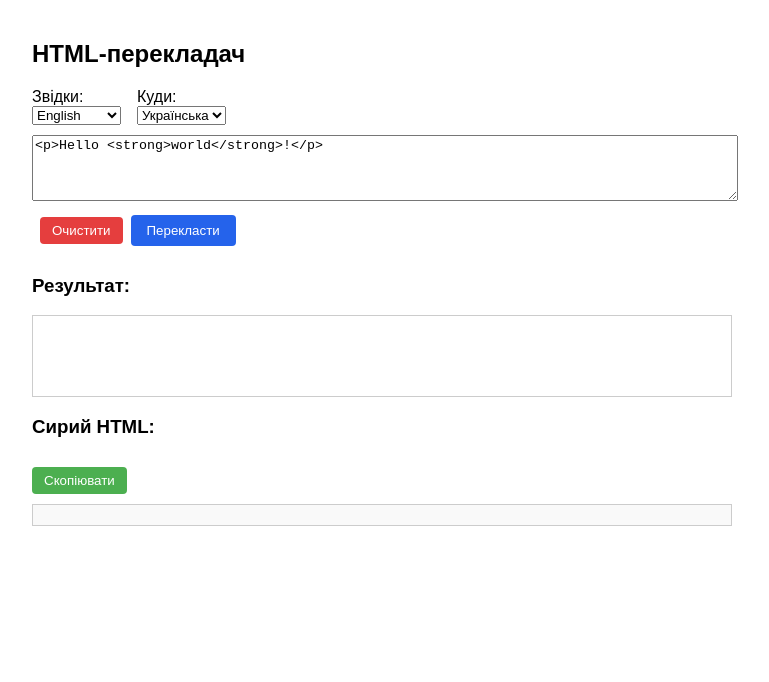
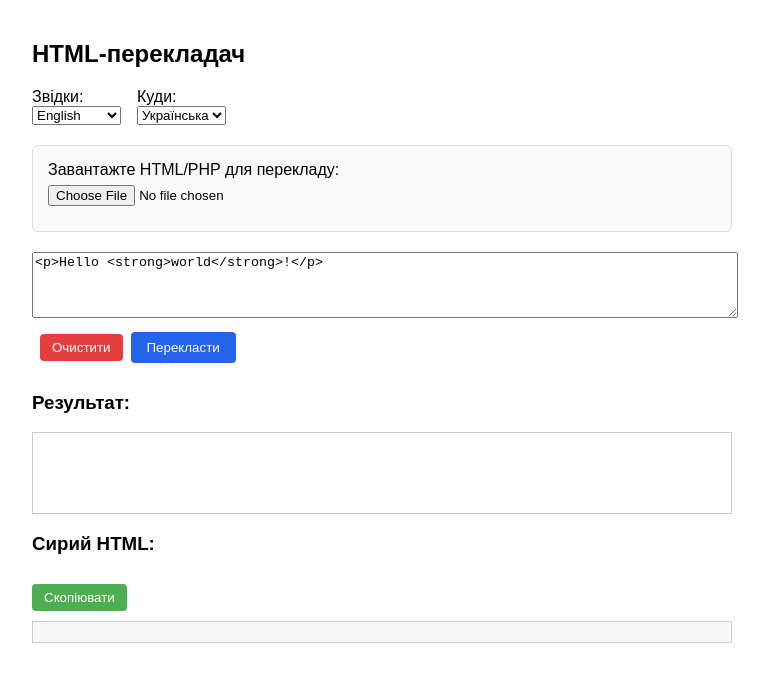
Before and after one commit to Igor9779/html-translator, a React (Create React App) app: page / in a window 1280 px wide. Shown: the top 682 px of the page, without its empty margins (258-1027 px from the left). Built offline with nearby package versions, Linux system fonts and the light colour scheme.

Commit message:
adding file downoload logic

```diff
--- a/src/App.js
+++ b/src/App.js
@@ -1,6 +1,7 @@
 import React, { useState, useEffect } from "react";
 import axios from "axios";
 import LanguageSelector from "./LanguageSelector";
+import FileTranslator from "./FileTranslator";
 
 async function translateTextGoogle(text, source = "en", target = "uk") {
   if (!text.trim()) return text;
@@ -93,6 +94,7 @@ export default function App() {
           onTargetChange={setTargetLang}
           languages={languages}
         />
+        <FileTranslator sourceLang={sourceLang} targetLang={targetLang} />
         <textarea
           rows={4}
           style={{ width: "100%", fontFamily: "monospace" }}
--- /dev/null
+++ b/src/FileTranslator.css
@@ -0,0 +1,26 @@
+.file-translator {
+  margin: 20px auto;
+  padding: 15px;
+  max-width: 700px;
+  border: 1px solid #ddd;
+  border-radius: 6px;
+  background: #fafafa;
+  font-family: sans-serif;
+}
+
+.file-translator .ft-label {
+  display: flex;
+  flex-direction: column;
+  font-weight: 500;
+  margin-bottom: 10px;
+}
+
+.file-translator .ft-input {
+  margin-top: 6px;
+}
+
+.file-translator .ft-loader {
+  margin-top: 10px;
+  font-size: 0.95rem;
+  color: #555;
+}
--- /dev/null
+++ b/src/FileTranslator.js
@@ -0,0 +1,83 @@
+import React, { useState } from "react";
+import axios from "axios";
+import "./FileTranslator.css";
+
+async function translateTextGoogle(text, source = "en", target = "uk") {
+  if (!text.trim()) return text;
+  const { data } = await axios.get(
+    "https://translate.googleapis.com/translate_a/single",
+    {
+      params: { client: "gtx", sl: source, tl: target, dt: "t", q: text },
+    }
+  );
+  return data[0].map((item) => item[0]).join("");
+}
+
+export default function FileTranslator({ sourceLang, targetLang }) {
+  const [loading, setLoading] = useState(false);
+
+  const handleFile = async (e) => {
+    const file = e.target.files?.[0];
+    if (!file) return;
+    setLoading(true);
+
+    const text = await file.text();
+    const parts = text.split(/(<\/?.+?>)/g).filter(Boolean);
+    let ignoreBlock = false;
+
+    const translated = await Promise.all(
+      parts.map(async (part) => {
+        // Відкриття <style> або <script>
+        if (/^<\s*(style|script)(\s|>)/i.test(part)) {
+          ignoreBlock = true;
+          return part;
+        }
+        // Закриття </style> або </script>
+        if (/^<\s*\/\s*(style|script)\s*>/i.test(part)) {
+          ignoreBlock = false;
+          return part;
+        }
+        // Якщо ми всередині блоку <style>…</style> або <script>…</script>, або це будь-який тег — повертаємо без змін
+        if (ignoreBlock || /^<\/?[^>]+>$/.test(part)) {
+          return part;
+        }
+        // Інакше — чистий текст, переводимо
+        const leading = (part.match(/^\s+/) || [""])[0];
+        const trailing = (part.match(/\s+$/) || [""])[0];
+        const core = part.trim();
+        if (!core) return part;
+        const tr = await translateTextGoogle(core, sourceLang, targetLang);
+        return leading + tr + trailing;
+      })
+    );
+
+    const result = translated.join("");
+    const blob = new Blob([result], { type: file.type });
+    const url = URL.createObjectURL(blob);
+    const a = document.createElement("a");
+    a.href = url;
+    a.download = file.name.replace(/\.(html?|php)$/, `.${targetLang}$&`);
+    document.body.appendChild(a);
+    a.click();
+    a.remove();
+    URL.revokeObjectURL(url);
+
+    setLoading(false);
+    e.target.value = "";
+  };
+
+  return (
+    <div className="file-translator">
+      <label className="ft-label">
+        Завантажте HTML/PHP для перекладу:
+        <input
+          type="file"
+          accept=".html,.php"
+          onChange={handleFile}
+          className="ft-input"
+        />
+      </label>
+      {loading && <div className="ft-loader">Перекладаємо файл…</div>}
+    </div>
+  );
+}
--- a/src/LanguageSelector.js
+++ b/src/LanguageSelector.js
@@ -1,4 +1,3 @@
-// LanguageSelector.jsx
 import React from "react";
 
 /**
```
